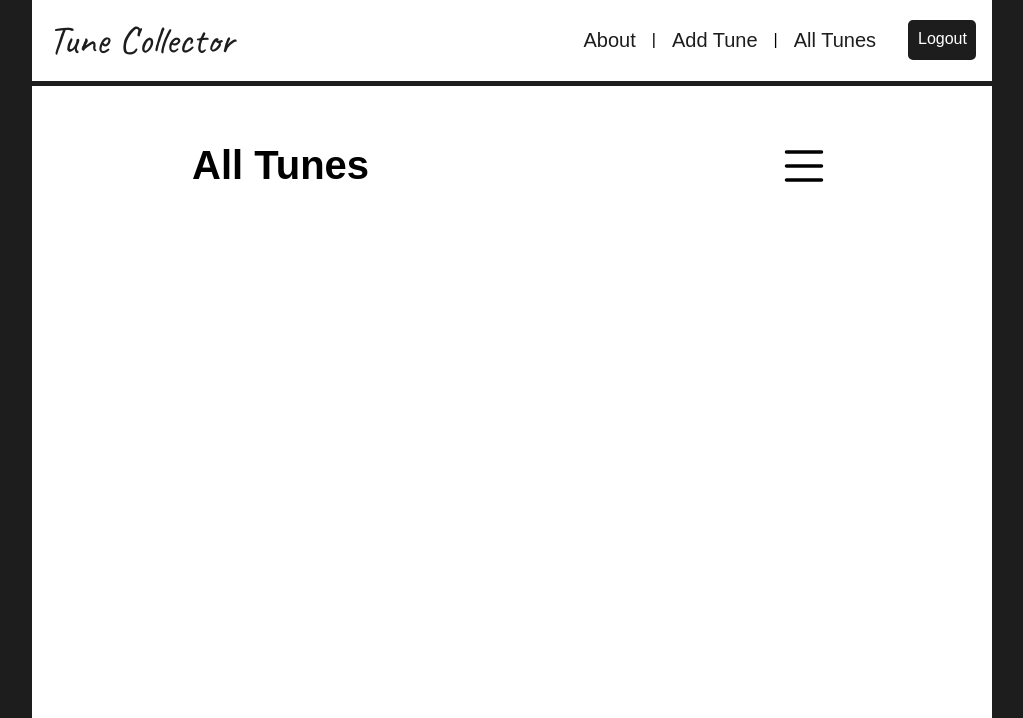
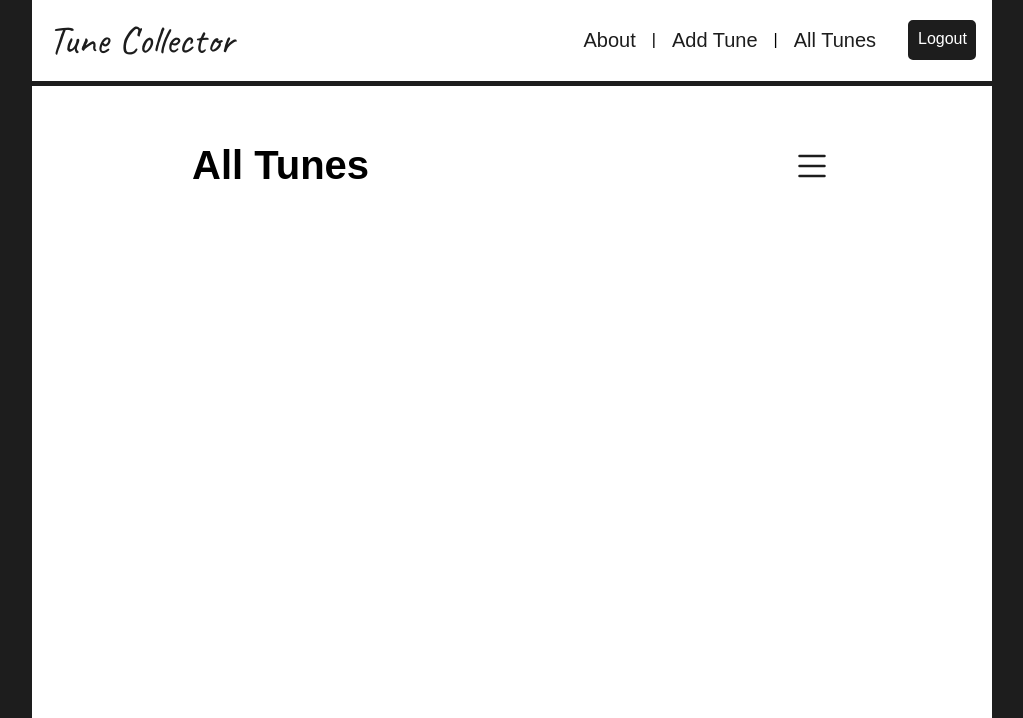
Before and after one commit to bcarpenter7/tune-collector-final, a Django app: page /tunes/ in a window 1280 px wide. Shown: the part 41-759 px from the top of the page, without its empty margins (128-1151 px from the left). Run offline with Django 4.2, Linux system fonts and the light colour scheme; the visitor is signed in with stand-in values (Sample User, id 1); data that the repository does not hold is empty.

Commit message:
minor changes

```diff
--- a/tune/static/css/style.css
+++ b/tune/static/css/style.css
@@ -522,6 +522,8 @@
     transition: 0.5s;
 }
 
+
+
 #hamLinks {
     display: flex;
     flex-direction: column;
@@ -538,6 +540,19 @@
 #hamBtn {
     width: 7vmin;
     height: 7vmin;
+    fill: var(--black);
+}
+
+@media only screen and (min-width: 760px){
+    #hamBtn {
+    width: 5vmin;
+    height: 5vmin;
+    }
+}
+
+#hamBtn:hover {
+    cursor: pointer;
+
 }
 
 #titleAndDrop {
--- a/tune/templates/tunes/index.html
+++ b/tune/templates/tunes/index.html
@@ -29,7 +29,7 @@ function closeNav() {
 <div id="indexDiv">
   <div id="titleAndDrop">
     <h2 id="titleIndex">{{ title }} Tunes</h2>
-    <svg id="hamBtn" onclick="openNav()" xmlns="http://www.w3.org/2000/svg" width="16" height="16" fill="currentColor" class="bi bi-list" viewBox="0 0 16 16">
+    <svg id="hamBtn" onclick="openNav()" xmlns="http://www.w3.org/2000/svg" width="16" height="16"  class="bi bi-list" viewBox="0 0 16 16">
       <path fill-rule="evenodd" d="M2.5 12a.5.5 0 0 1 .5-.5h10a.5.5 0 0 1 0 1H3a.5.5 0 0 1-.5-.5zm0-4a.5.5 0 0 1 .5-.5h10a.5.5 0 0 1 0 1H3a.5.5 0 0 1-.5-.5zm0-4a.5.5 0 0 1 .5-.5h10a.5.5 0 0 1 0 1H3a.5.5 0 0 1-.5-.5z"/>
     </svg>
   </div>
```
Also changed, not shown: tune/templates/home.html (+7 -3 lines).
